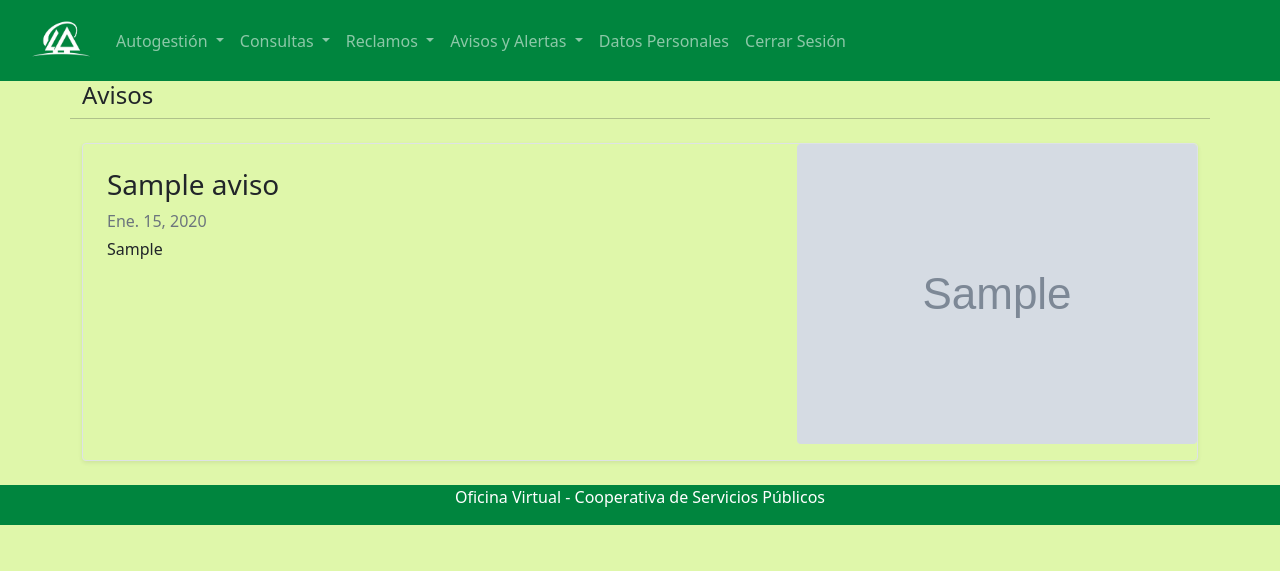
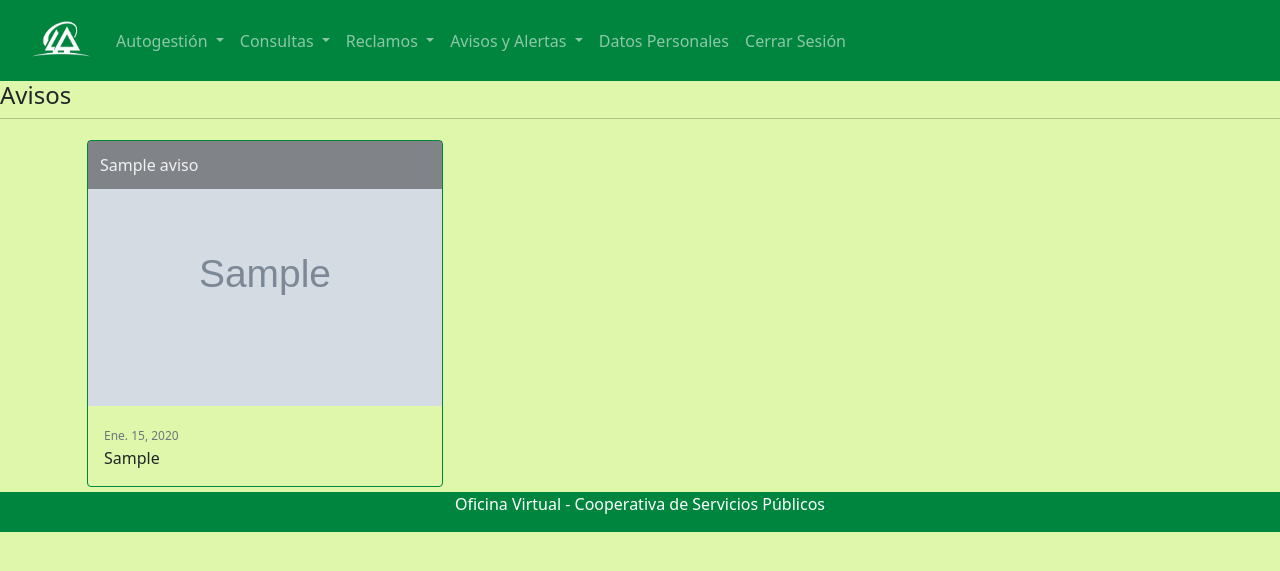
Before and after one commit to Matias2178/OficinaVirtual, a Django app: page /avisos/ in a window 1280 px wide. Shown: the top 571 px of the page. Run offline with Django 3.2, Linux system fonts and the light colour scheme; a user stored in the database is signed in; tables that the repository leaves empty hold one stand-in row (values such as "Sample post"); grey boxes marked "Sample" are stand-in pictures.

Commit message:
Ajuste pantalla de avisos

```diff
--- a/AvisosAlertasApp/Templates/AvisosAlertasApp/avisos.html
+++ b/AvisosAlertasApp/Templates/AvisosAlertasApp/avisos.html
@@ -1,25 +1,30 @@
 {% extends  "OficinaVirtualApp/PlantillaBase.html" %}
 {% block trabajo %}
     {% load static %}
-  <main class="container">
-    <div class="row mb-2">
+  <main >
+    <div class="row">
       <h4> Avisos</h4><hr>
     </div>
-    {% for aviso in avisos %}
-      <div>
-        <div class="row g-0 border rounded overflow-hidden flex-md-row mb-4 shadow-sm h-md-250 position-relative">
-          <div class="col p-4 d-flex flex-column position-static">
-            <h3> {{ aviso.titulo }} </h3>
-            <div class="mb-1 text-muted">{{ aviso.publicacion }} </div>
-              <p>{{ aviso.cuerpo }} </p>
+    <div class="container">
+      <div class= "row">
+        {% for aviso in avisos %}
+          <div class="col-4">
+            <div class="card" style="">
+              <img class="card-img-top" src="{{aviso.imagen.url}}">
+              <div class="card-body">
+                <div class="card-img-overlay">
+                <div class="content" >
+
+                  </h3 class="card-title"> {{ aviso.titulo }} </h3><br>
+                  </div>
+                </div>
+                <h7 class="mb-1 text-muted" style="font-size: 12px;">{{ aviso.publicacion }} </h7>
+                <p class="card-text">{{ aviso.cuerpo }} </p>
+              </div>
+            </div>
           </div>
-          <div class="col-auto d-none d-lg-block" align="right">
-            <figure>
-              <img class="intro-img img-fluid mb-3 mb-lg-0 rounded" src="{{aviso.imagen.url}}" alt="" style="width: 150%;">
-            </figure>
-          </div>
-        </div>
+        {% endfor %}
       </div>
-    {% endfor %}
- </main>
+    </div>
+  </main>
 {% endblock %}
--- a/OficinaVirtualApp/Templates/OficinaVirtualApp/InicioBase.html
+++ b/OficinaVirtualApp/Templates/OficinaVirtualApp/InicioBase.html
@@ -32,7 +32,7 @@ input[type=text], input[type=password], input[type=email] {
   position: relative;
   left: 50%;
   top: 50%
-  width: 100px;
+  width: 50%;
   padding: 10px 20px;
   margin: 5px 0px 10px 10px;
   border: none;
--- a/OficinaVirtualApp/Templates/OficinaVirtualApp/PlantillaBase.html
+++ b/OficinaVirtualApp/Templates/OficinaVirtualApp/PlantillaBase.html
@@ -136,6 +136,23 @@
   button[type=submit]:active{
 
   }
+  .content{
+    position: absolute;
+    top: 0%;
+    left: 0%;
+    background: rgb(0, 0, 0); /* Fallback color */
+    background: rgba(0, 0, 0, 0.4); /* Black background with 0.5 opacity */
+    color: #f1f1f1;
+    width: 100%;
+    padding: 12px;
+  }
+  .card{
+    width: 100%;
+    margin: 5px 5px;
+    border-style: solid;
+    border-color: #00853E;
+    background: transparent;
+  }
 </style>
   </body>
 </html>
```
